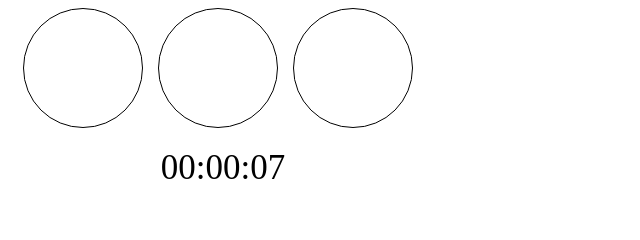
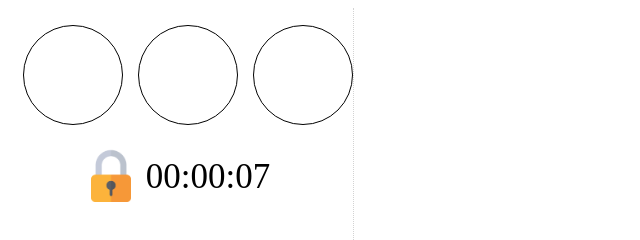
Before and after one commit to JoXanko/rxjs-project, a website built with webpack: page index.html in a window 1280 px wide. Shown: the top 240 px of the page, without its empty margins (0-640 px from the left). Built offline with nearby package versions, Linux system fonts and the light colour scheme.

Commit message:
Male vizuelne ispravke

```diff
--- a/package.json
+++ b/package.json
@@ -7,12 +7,13 @@
     "test": "echo \"Error: no test specified\" && exit 1",
     "build": "webpack",
     "watch": "webpack --watch",
-    "api":"json-server --watch serverApi.json"
+    "api": "json-server --watch serverApi.json"
   },
   "keywords": [],
   "author": "",
   "license": "ISC",
   "dependencies": {
+    "@mui/material": "^5.10.0",
     "json-server": "^0.17.0",
     "rxjs": "^7.5.6",
     "ts-loader": "^9.3.1",
--- a/src/index.ts
+++ b/src/index.ts
@@ -14,25 +14,33 @@ desniDeoStrane.id = 'desniDeoStrane';
 celaStrana.appendChild(desniDeoStrane);
 
 var trazenoDugme = [(Math.random() * desniDeoStrane.clientWidth) | 0, (Math.random() * desniDeoStrane.clientHeight) | 0];
+if (trazenoDugme[0] < ((desniDeoStrane.clientWidth / 100) * 40)) trazenoDugme[0] = (desniDeoStrane.clientWidth / 100) * 40 + trazenoDugme[0];
 
 console.log(trazenoDugme);
 
-var dugme = document.createElement("button");
-dugme.style.position = 'absolute';
-dugme.style.left = trazenoDugme[0].toString() + 'px';
-dugme.style.top = trazenoDugme[1].toString() + 'px';
-dugme.style.display = "none";
-dugme.innerHTML = "Pokreni Igru";
-desniDeoStrane.appendChild(dugme);
+/////   dugme
+var dugmeKljuc = document.createElement("input");
+dugmeKljuc.type='image';
+dugmeKljuc.id='dugmeKljuc'
+dugmeKljuc.src="/Images/key.png"
+dugmeKljuc.style.position = 'absolute';
+dugmeKljuc.style.left = trazenoDugme[0].toString() + 'px';
+dugmeKljuc.style.top = trazenoDugme[1].toString() + 'px';
+dugmeKljuc.style.display = "none";
+dugmeKljuc.innerHTML = "Pokreni Igru";
+desniDeoStrane.appendChild(dugmeKljuc);
+/////   dugme
 
-const documentEvent = (eventName: string) =>
-    fromEvent(document, eventName).pipe(
-        map((e: MouseEvent) => ({ x: e.clientX, y: e.clientY }))
-    );
+/////   katancic
+var katanac=document.createElement("img");
+katanac.src="/Images/padlock.png"
+katanac.width=40;
+katanac.style.paddingBottom='10px'
+/////   katancic
 
 /////   krugovi
-var krugovi=document.createElement("div");
-krugovi.className="krugovi";
+var krugovi = document.createElement("div");
+krugovi.className = "krugovi";
 leviDeoStrane.appendChild(krugovi);
 
 var kruzicCrveni = document.createElement("div");
@@ -48,55 +56,66 @@ kruzicPlavi.className = "krug";
 krugovi.appendChild(kruzicPlavi);
 /////   krugovi
 
+/////   pomeranje misa
+const documentEvent = (eventName: string) =>
+    fromEvent(document, eventName).pipe(
+        map((e: MouseEvent) => ({ x: e.clientX, y: e.clientY }))
+    );
+
 let pomeranjeMisa = zip(documentEvent('mousemove')).subscribe(e => {
     var pozicijaMisa = e;
 
     if ((pozicijaMisa[0].x > trazenoDugme[0] - 50 && pozicijaMisa[0].x < trazenoDugme[0] + 50)
         && (pozicijaMisa[0].y > trazenoDugme[1] - 50 && pozicijaMisa[0].y < trazenoDugme[1] + 50)) {
-        dugme.style.display = "inline";
-        kruzicCrveni.style.backgroundColor="#2dd424";//green
-        kruzicZuti.style.backgroundColor="#2dd424";
-        kruzicPlavi.style.backgroundColor="#2dd424";
+        dugmeKljuc.style.display = "inline";
+        kruzicCrveni.style.backgroundColor = "#2dd424";//green
+        kruzicZuti.style.backgroundColor = "#2dd424";
+        kruzicPlavi.style.backgroundColor = "#2dd424";
     }
 
     else if ((pozicijaMisa[0].x > trazenoDugme[0] - 150 && pozicijaMisa[0].x < trazenoDugme[0] + 150)
         && (pozicijaMisa[0].y > trazenoDugme[1] - 150 && pozicijaMisa[0].y < trazenoDugme[1] + 150)) {
         kruzicPlavi.style.backgroundColor = "#1861b5";//blue
         kruzicZuti.style.backgroundColor = "#f7e436";//yellow
-        kruzicCrveni.style.backgroundColor="#db2e3c";//red
-        dugme.style.display = "none";
+        kruzicCrveni.style.backgroundColor = "#db2e3c";//red
+        dugmeKljuc.style.display = "none";
     }
 
     else if ((pozicijaMisa[0].x > trazenoDugme[0] - 350 && pozicijaMisa[0].x < trazenoDugme[0] + 350)
         && (pozicijaMisa[0].y > trazenoDugme[1] - 350 && pozicijaMisa[0].y < trazenoDugme[1] + 350)) {
         kruzicZuti.style.backgroundColor = "#f7e436";
-        kruzicPlavi.style.backgroundColor="white";
-        kruzicCrveni.style.backgroundColor="#db2e3c";
-        dugme.style.display = "none";
+        kruzicPlavi.style.backgroundColor = "white";
+        kruzicCrveni.style.backgroundColor = "#db2e3c";
+        dugmeKljuc.style.display = "none";
     }
 
     else {
-        kruzicCrveni.style.backgroundColor="#db2e3c";
-        kruzicZuti.style.backgroundColor="white";
-        kruzicPlavi.style.backgroundColor="white";
-        dugme.style.display = "none";
+        kruzicCrveni.style.backgroundColor = "#db2e3c";
+        kruzicZuti.style.backgroundColor = "white";
+        kruzicPlavi.style.backgroundColor = "white";
+        dugmeKljuc.style.display = "none";
     }
 }
 );
+/////   pomeranje misa
+
 
 let timerPrveIgre = timer(0, 1000).subscribe(n => prikazTimera.innerHTML = prebaciUVreme(n));
 
-var divVremena=document.createElement("div");
+var divVremena = document.createElement("div");
 leviDeoStrane.appendChild(divVremena);
 
 var prikazTimera = document.createElement("label");
 prikazTimera.id = "timer";
+divVremena.appendChild(katanac);
 divVremena.appendChild(prikazTimera);
-divVremena.id="divVremena";
-dugme.addEventListener("click", function () {
+divVremena.id = "divVremena";
+dugmeKljuc.addEventListener("click", function () {
     pomeranjeMisa.unsubscribe();
-    celaStrana.style.backgroundColor = 'white';
-    dugme.style.display = "none";
+    krugovi.style.display = 'none';
+    dugmeKljuc.style.display = "none";
+    katanac.src="/Images/padlockOpen.png"
+    timerPrveIgre.unsubscribe();
 });
 
 function prebaciUVreme(vreme: number) {
--- a/style.css
+++ b/style.css
@@ -7,7 +7,9 @@
     height: 100vh;
     display: flex;
     flex-direction: column;
-    align-items:center;
+    align-items: center;
+    width: 30%;
+    border-right: 0.5px dotted lightgray;
 }
 
 #desniDeoStrane {
@@ -17,24 +19,31 @@
 
 #timer {
     font-size: 35px;
-    padding-left: 10%;
-    padding-right: 10%;
+    margin-left:15px;
 }
 
-#divVremena{
-    margin-top:5%;
+#divVremena {
+    margin-top: 5%;
+    display: flex;
+    flex-direction: row;
+    align-items: center;
 }
 
 .krugovi {
     display: flex;
     flex-direction: row;
+    margin-top: 5%;
 }
 
 .krug {
     box-sizing: border-box;
     border: 1px solid;
-    width: 120px;
-    height: 120px;
-    border-radius: 120px;
-    margin-left:15px;
+    width: 100px;
+    height: 100px;
+    border-radius: 100px;
+    margin-left: 15px;
 }
+
+#dugmeKljuc {
+    width: 70px;
+}
```
Also changed, not shown: Images/key.png (added), Images/padlock.png (added), Images/padlockOpen.png (added), dist/bundle.js, 1 other file.
